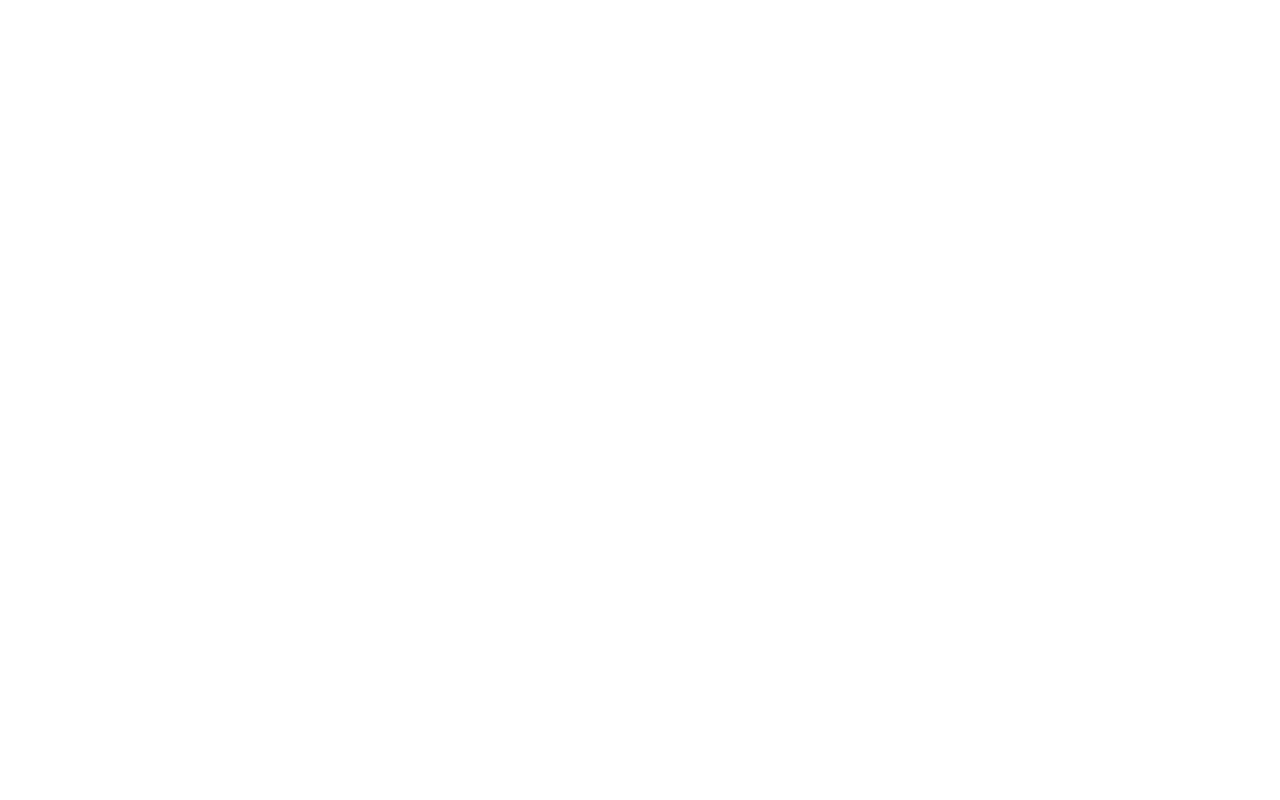
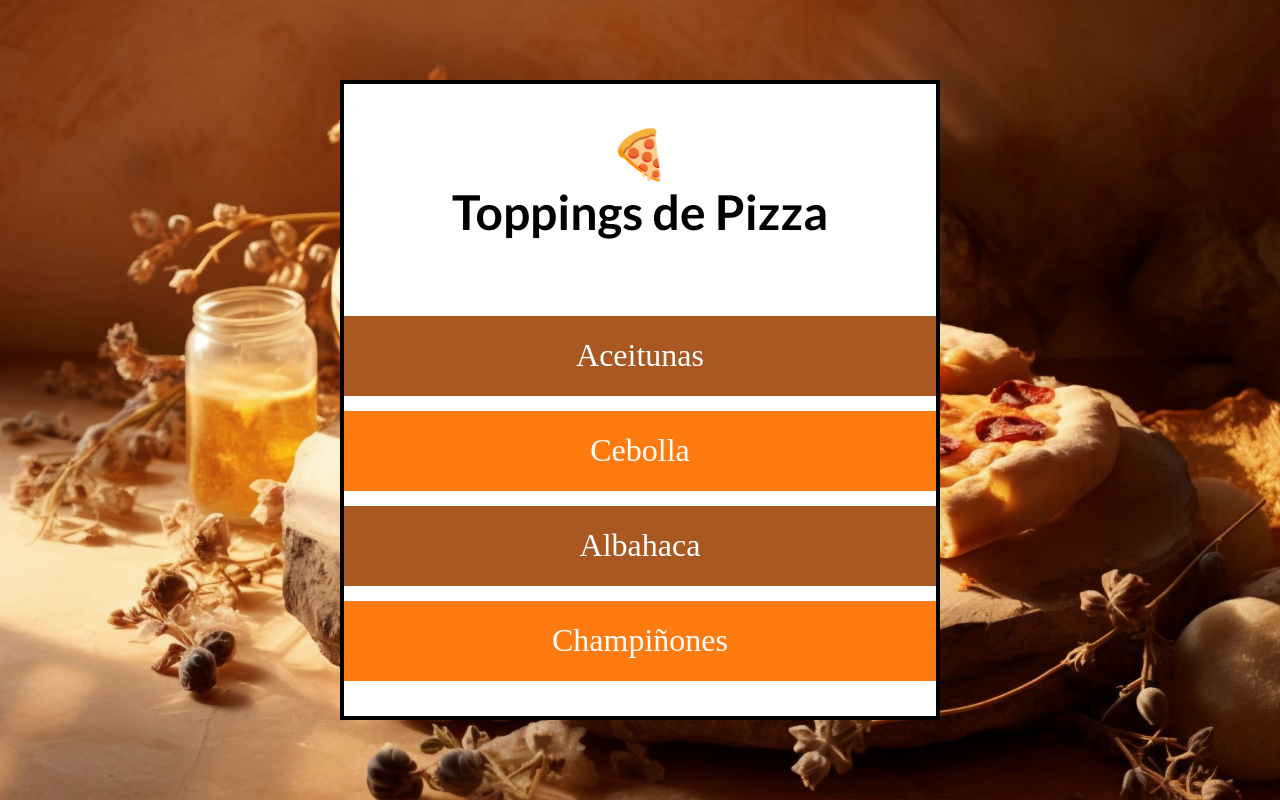
Before and after one commit to Scripts24/DOM-FreeCodeCamp, a plain HTML site: page src/toppingPizza/index.html in a window 1280 px wide. Drawn offline with Linux system fonts and the light colour scheme.

Commit message:
seleccionar elementos del DOM

```diff
--- a/src/toppingPizza/index.html
+++ b/src/toppingPizza/index.html
@@ -0,0 +1,28 @@
+<!DOCTYPE html>
+<html lang="es">
+
+<head>
+    <meta charset="UTF-8">
+    <meta name="viewport" content="width=device-width, initial-scale=1.0">
+    <title>Toppings de pizza</title>
+    <link rel="shortcut icon" href="./favicon.png" type="image/x-icon">
+    <link rel="stylesheet" href="style.css">
+</head>
+
+<body>
+    <div id="contenedor">
+        <h1 id="titulo">🍕<br>Toppings de Pizza</h1>
+        <ul id="lista-toppings">
+            <li class="topping fondo-marron" id="aceitunas">Aceitunas</li>
+            <li class="topping fondo-naranja">Cebolla</li>
+            <li class="topping fondo-marron" id="albahaca">Albahaca</li>
+            <li class="topping fondo-naranja">Champiñones</li>
+            <!-- Para mostrar como seleccionar por etiqueta. -->
+            <!-- <li>Queso Extra</li> -->
+        </ul>
+    </div>
+
+    <script src="main.js"></script>
+</body>
+
+</html>
--- a/src/toppingPizza/main.js
+++ b/src/toppingPizza/main.js
@@ -0,0 +1,90 @@
+// Seleccionar elemento por id.
+
+// Contenedor
+const contenedor = document.getElementById('contenedor')
+console.log(contenedor);
+console.log(contenedor.innerHTML);
+console.log(typeof contenedor.innerHTML);
+
+// Titulo Principal
+const titulo = document.getElementById('titulo');
+console.log(titulo);
+console.log(typeof titulo);
+console.log(titulo.innerText);
+console.log(typeof titulo.innerText);
+console.log(titulo.tagName);
+console.log(typeof titulo.tagName);
+
+
+
+// Seleccionar elementos por clase.
+const toppings = document.getElementsByClassName('topping')
+console.log(toppings[0].id)
+
+// Todos los elementos.
+console.log(toppings);
+
+// Elementos individuales.
+console.log(toppings[0]);
+console.log(toppings[1]);
+console.log(toppings[2]);
+console.log(toppings[3]);
+
+// Atributos de un elemento.
+const aceitunas = toppings[0];
+
+console.log(aceitunas.tagName);
+
+// Texto
+console.log(aceitunas.innerText);
+console.log(aceitunas.textContent);
+
+// Elementos
+console.log(aceitunas.childElementCount);
+console.log(aceitunas.children);
+
+// Nodos
+console.log(aceitunas.hasChildNodes());
+console.log(aceitunas.childNodes);
+
+// Clases
+console.log(aceitunas.classList);
+console.log(typeof aceitunas.classList);
+console.log(aceitunas.className);
+console.log(typeof aceitunas.className);
+
+// Seleccionar elementos por etiqueta HTML.
+
+const misToppings = document.getElementsByTagName('li');
+console.log(misToppings);
+
+const tag = document.getElementById('titulo');
+console.log(tag);
+
+console.log(document.body);
+
+// Seleccionar solo el primer elemento que cumpla el criterio
+// de un selector CSS.
+
+const ingrediente = document.querySelector('#albahaca');
+console.log(ingrediente);
+
+const topping = document.querySelector('.topping');
+console.log(topping);
+
+const primerToppingNaranja = document.querySelector('.topping.fondo-naranja');
+console.log(primerToppingNaranja);
+
+const elPrimerToppingNaranja = document.querySelector('ul li.fondo-naranja');
+console.log(elPrimerToppingNaranja);
+
+const primerToppingNoMarron = document.querySelector('ul li:not(.fondo-marron)');
+console.log(primerToppingNoMarron);
+
+// Seleccionar todos los elementos con un selector CSS.
+const toppingsNaranja = document.querySelectorAll('.topping.fondo-naranja');
+console.log(toppingsNaranja);
+console.log(toppingsNaranja.length);
+console.log(toppingsNaranja[0]);
+console.log(toppingsNaranja[1]);
+console.log(typeof toppingsNaranja); // Object
--- a/src/toppingPizza/style.css
+++ b/src/toppingPizza/style.css
@@ -1 +1,62 @@
 @import url('https://fonts.googleapis.com/css2?family=Lato:ital,wght@0,400;0,700;1,400;1,700&family=Roboto:ital,wght@0,300;0,400;0,500;0,700;1,300;1,400;1,500;1,700&display=swap');
+
+*{
+    margin: 0;
+    padding: 0;
+    box-sizing: border-box;
+    list-style: none;
+    font-family: 'Lato', sans-serif;
+}
+
+body{
+    height: 100vh;
+    display: flex;
+    justify-content: center;
+    align-items: center;
+    text-align: center;
+    background: url('/src/toppingPizza/bg-img.jpg') no-repeat center center/ cover;
+}
+
+#contenedor{
+    display: flex;
+    flex-wrap: wrap;
+    justify-content: center;
+    align-items: center;
+    min-height: 80vh;
+    width: 80vw;
+    max-width: 600px;
+    background-color: white;
+    border: 4px solid black;
+}
+
+h1{
+    font-size: 3rem;
+    width: 100%;
+    margin: 20px 10px;
+}
+
+ul{
+    width: 100%;
+    height: 100%;
+}
+
+.topping{
+    font-size: 2rem;
+    font-family: bold;
+    color: white;
+    display: flex;
+    justify-content: center;
+    align-items: center;
+    flex-wrap: wrap;
+    width: 100%;
+    height: 80px;
+    margin: 15px 0;
+}
+
+.fondo-marron{
+    background-color: #aa5822;
+}
+
+.fondo-naranja{
+    background-color: #ff7b0f;
+}
```
Also changed, not shown: src/toppingPizza/bg-img.jpg (added), 1 other file.
